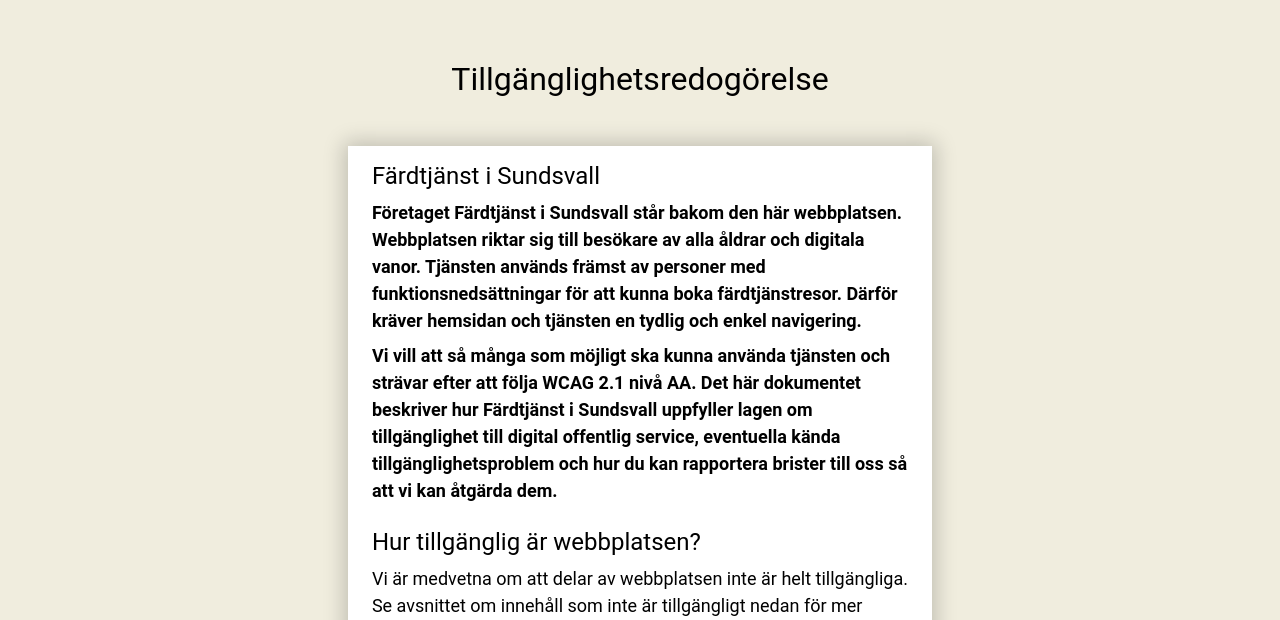
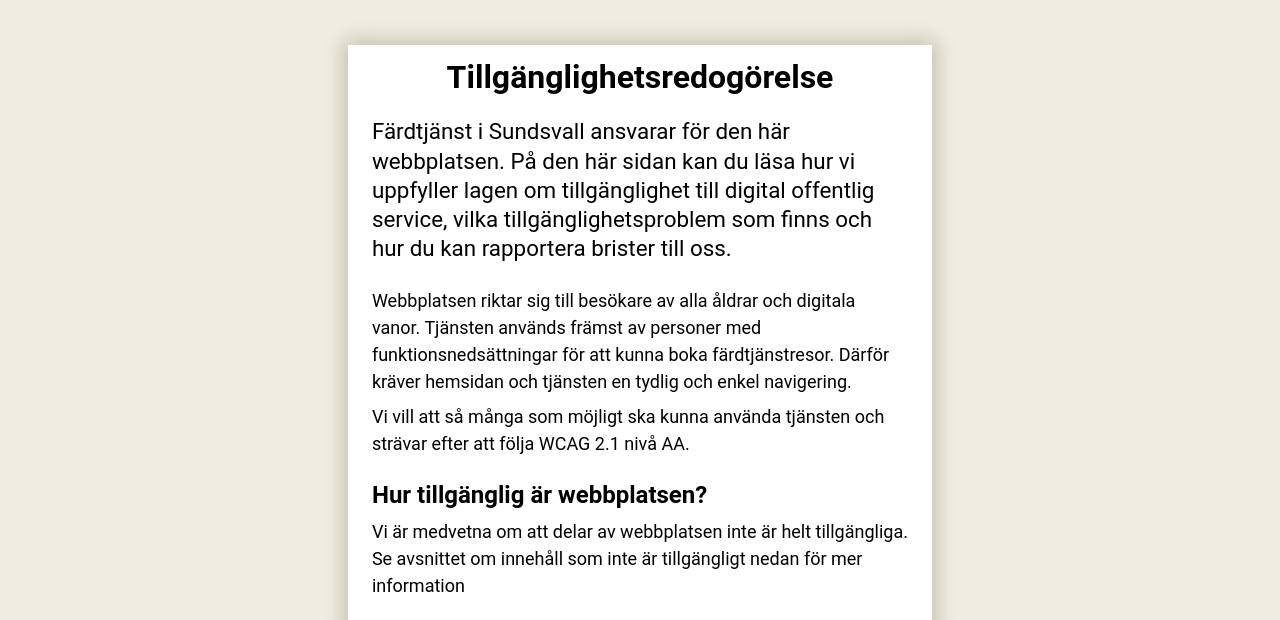
Before and after one commit to filipbergander/Projekt-Webbanvandbarhet, a plain HTML site: page tillganglighet.html in a window 1280 px wide. Shown: the part 167-787 px from the top of the page. Drawn offline with Linux system fonts and the light colour scheme.

Commit message:
förändringar av font-weight på h1 och h2, samt ändringar av ingress i tillgänglighetsredogörelse.

```diff
--- a/css/styles.css
+++ b/css/styles.css
@@ -18,16 +18,16 @@
 
     h1 {
         font-size: 2rem;
-        font-weight: normal;
+        font-weight: 700;
     }
 
     h2 {
         font-size: 1.5rem;
-        font-weight: normal;
+        font-weight: 600;
     }
 
     h3 {
-        font-weight: normal;
+        font-weight: 600;
     }
 
     header {
@@ -198,6 +198,10 @@
         justify-content: center;
         margin: 0 auto;
         margin: 2rem 0;
+    }
+
+    .usability-description .usability-h1 {
+        margin: 0.5rem 0;
     }
 
     .info-content h1 {
@@ -831,10 +835,14 @@
         padding-top: 0.5rem;
         padding-bottom: 1rem;
         margin: 0 auto;
+        font-weight: 600;
     }
 
     .ingress {
-        font-weight: bold;
+        font-size: 1.4rem;
+        font-weight: normal;
+        line-height: 1.3;
+        margin-bottom: 1rem;
     }
 
     .contact-group {
--- a/tillganglighet.html
+++ b/tillganglighet.html
@@ -109,13 +109,12 @@
         </aside>
     </div>
     <main class="main-content">
-        <h1 class="usability-h1">Tillgänglighets&shy;redogörelse</h1>
         <article class="usability-description">
-            <h2>Färdtjänst i Sundsvall</h2>
-            <p class="ingress">Företaget Färdtjänst i Sundsvall står bakom den här webbplatsen. Webbplatsen riktar sig till besökare av alla åldrar och digitala vanor. Tjänsten används främst av personer med funktionsnedsättningar för att kunna boka färdtjänstresor. Därför
-                kräver hemsidan och tjänsten en tydlig och enkel navigering.</p>
-            <p class="ingress">Vi vill att så många som möjligt ska kunna använda tjänsten och strävar efter att följa WCAG 2.1 nivå AA. Det här dokumentet beskriver hur Färdtjänst i Sundsvall uppfyller lagen om tillgänglighet till digital offentlig service, eventuella
-                kända tillgänglighetsproblem och hur du kan rapportera brister till oss så att vi kan åtgärda dem.</p>
+            <h1 class="usability-h1">Tillgänglighets&shy;redogörelse</h1>
+            <p class="ingress">Färdtjänst i Sundsvall ansvarar för den här webbplatsen. På den här sidan kan du läsa hur vi uppfyller lagen om tillgänglighet till digital offentlig service, vilka tillgänglighetsproblem som finns och hur du kan rapportera brister till oss.</p>
+            <p> Webbplatsen riktar sig till besökare av alla åldrar och digitala vanor. Tjänsten används främst av personer med funktionsnedsättningar för att kunna boka färdtjänstresor. Därför kräver hemsidan och tjänsten en tydlig och enkel navigering.</p>
+            <p>Vi vill att så många som möjligt ska kunna använda tjänsten och strävar efter att följa WCAG 2.1 nivå AA.
+            </p>
             <h2>Hur tillgänglig är webbplatsen?</h2>
             <p>Vi är medvetna om att delar av webbplatsen inte är helt tillgängliga. Se avsnittet om innehåll som inte är tillgängligt nedan för mer information</p>
             <h2>Vad kan du göra om du inte kan använda delar av webbplatsen?</h2>
@@ -159,10 +158,10 @@
                 <li>Testpersonerna var både äldre och yngre</li>
                 <li>Testerna genomfördes på desktop med större skärm, surfplattor och mobila enheter</li>
             </ul>
-            <p>Senaste bedömningen gjordes den 29-12-2025.
+            <p>Senaste bedömningen gjordes den 14-01-2026.
             </p>
             <p>Webbplatsen publicerades 26-12-2025.</p>
-            <p>Redogörelsen uppdaterades senast den 04-01-2026.</p>
+            <p>Redogörelsen uppdaterades senast den 14-01-2026.</p>
         </article>
         <section class="usability-content">
             <h2>Tillgänglighetsbrist och problem på webbplatsen</h2>
@@ -227,6 +226,8 @@
             </ul>
         </nav>
     </footer>
+    <!--Det här dokumentet beskriver hur Färdtjänst i Sundsvall uppfyller lagen om tillgänglighet till digital offentlig service, eventuella
+                kända tillgänglighetsproblem och hur du kan rapportera brister till oss så att vi kan åtgärda dem.-->
 
 </body>
 
```
